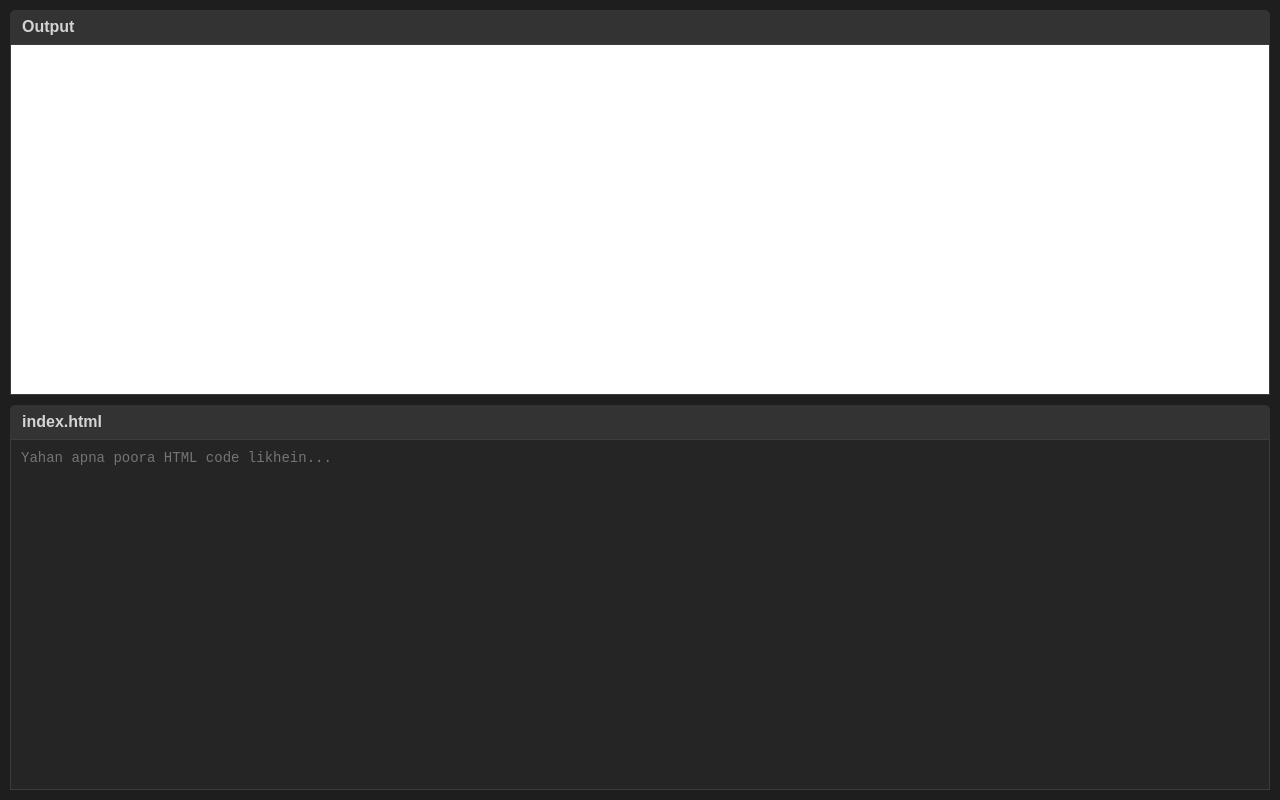
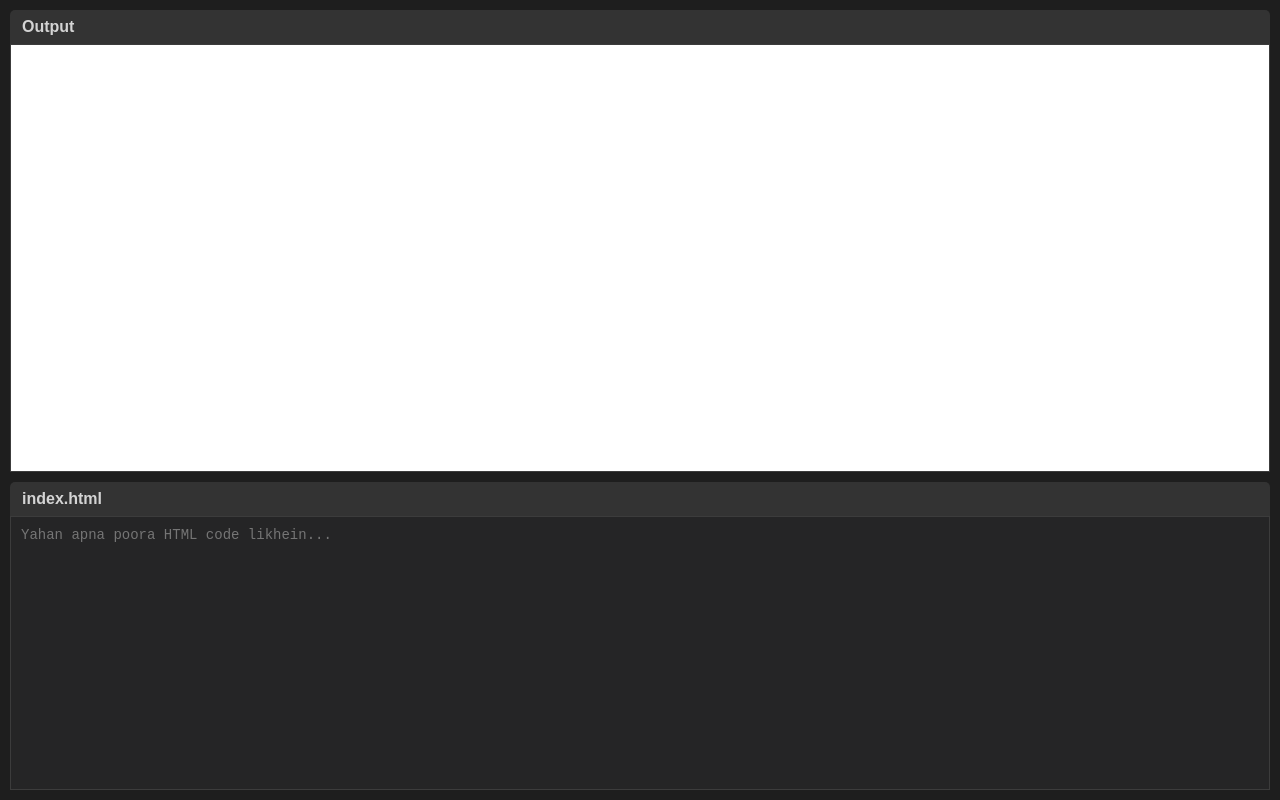
Before and after one commit to Qadeer-Xtech/MY-SITE, a plain HTML site: page single-editor.html in a window 1280 px wide. Drawn offline with Linux system fonts and the light colour scheme.

Commit message:
Update style.css

```diff
--- a/style.css
+++ b/style.css
@@ -12,7 +12,7 @@ html, body {
     color: #d4d4d4;
 }
 
-/* Main Page Styles (No Change) */
+/* Main Page Styles */
 .main-container {
     text-align: center;
     padding: 20px;
@@ -36,7 +36,7 @@ html, body {
     background-color: #005f9e;
 }
 
-/* New Responsive Editor Page Layout */
+/* Responsive Editor Page Layout */
 .page-container {
     display: flex;
     flex-direction: column;
@@ -46,14 +46,14 @@ html, body {
 }
 
 .output-container {
-    flex: 1; /* Bachi hui jaga ka 50% le lo */
+    flex: 1.5; /* Screen ka bara hissa (e.g., ~60%) isko do */
     display: flex;
     flex-direction: column;
     min-height: 200px; /* Kam se kam height */
 }
 
 .editor-grid, .editor-grid-single {
-    flex: 1; /* Bachi hui jaga ka 50% le lo */
+    flex: 1; /* Screen ka chota hissa (e.g., ~40%) isko do */
     display: flex;
     gap: 10px;
 }
```
